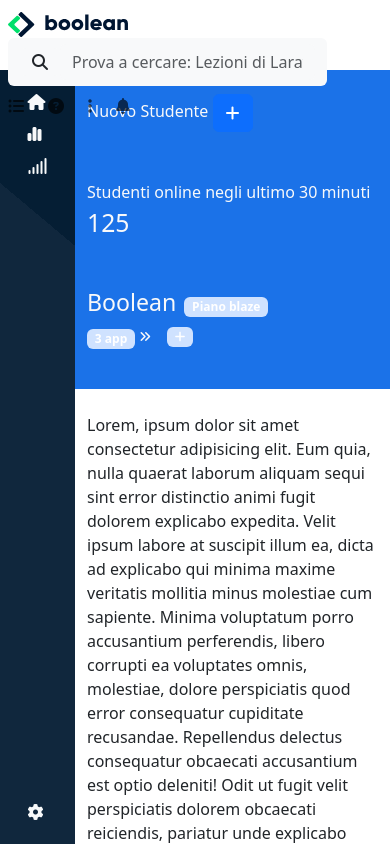
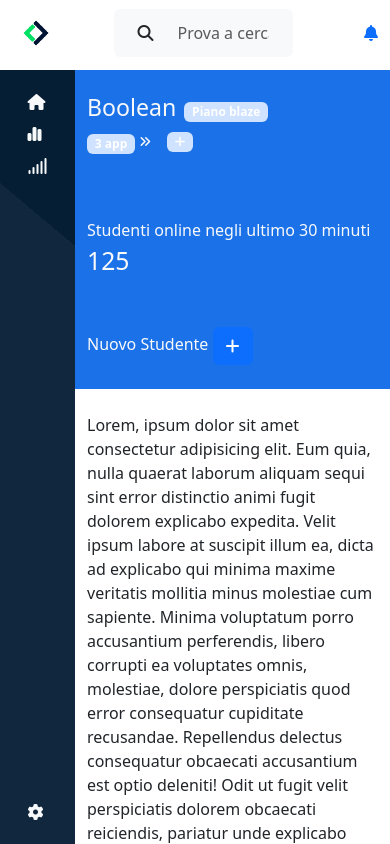
Before and after one commit to MassimoRomano/html-css-bootstrap-dashboard, a plain HTML site: page index.html in a window 390 px wide. Drawn offline with nearby package versions, Linux system fonts and the light colour scheme.

Commit message:
fix header nav

```diff
--- a/assets/style.css
+++ b/assets/style.css
@@ -30,6 +30,15 @@ body{
 
 }
 
+.icon-menu{
+  @media screen and (max-width: 768px){
+      span i{
+          display: none;
+      }
+  }
+
+}
+
 main{
   flex-grow: 1;
   height: 100%;
--- a/index.html
+++ b/index.html
@@ -16,30 +16,38 @@
 <body>
     <!-- header section -->
     <header class="site-header ">
-        <nav class="navbar navbar-expand-sm navbar-light px-2">
-            <div class="col-md-2">
-                <a class="navbar-brand" href=""><img width="120" src="./assets/img/logo.svg" alt=""></a>
-            </div>
-            <div class="serch-box input-group-text col-md-8 border-0 bg-light">
+        <nav class="navbar navbar-expand-sm navbar-light px-3">
+            <a class="navbar-brand col-2 col-xl-2" href="#">
+                <img src="./assets/img/logo.svg" alt="Bootstrap" width="120" height="50" class="d-none d-xl-block d-md-block d-sm-none">
+                <img src="./assets/img/mobile-logo.png" alt="Bootstrap" width="40" class="d-block d-xl-none d-md-none d-sm-block">
+              </a>
+            <div class="serch-box input-group-text col-6 col-sm-8 col-xl-8  border-0 bg-light">
                 <span class="input-group-text border-0">
                     <i class="fa-solid fa-magnifying-glass"></i>
                 </span>
                 <input class="form-control border-0 searchbar_bg bg-light" type="text"
                     placeholder="Prova a cercare: Lezioni di Laravel" aria-label="Search">
             </div>
-            <div class="col-md-2 d-flex justify-content-end gap-4 align-items-center ">
-                <span class="navbar-text">
+            <div class="icon-menu col-2 col-md-2 col-xl-2 d-flex justify-content-end gap-4 align-items-center ">
+                <span class="navbar-text d-xl-block d-md-block d-sm-none">
                     <i class="fa-solid fa-list-ul"></i>
                 </span>
-                <span class="navbar-text">
+                <span class="navbar-text d-xl-block d-md-block d-sm-none">
                     <i class="fas fa-question-circle"></i>
                 </span>
-                <span class="navbar-text">
+                <span class="navbar-text d-xl-block d-md-block d-sm-none">
                     <i class="fas fa-ellipsis-v"></i>
                 </span>
-                <span class="navbar-text  ">
-                    <i class="fas fa-bell"></i>
-                </span>
+                <div class="dropdown col-2 col-xl-2">
+                    <a class="dropstart" href="#" role="button dropdown-toggle " data-bs-toggle="dropdown"
+                        aria-expanded="false">
+                        <i class="fas fa-bell "></i>
+                        <ul class="dropdown-menu dropdown-menu-end">
+                            <li><a class="dropdown-item" href="#">Action</a></li>
+                            <li><a class="dropdown-item" href="#">Another action</a></li>
+                            <li><a class="dropdown-item" href="#">Something else here</a></li>
+                        </ul>
+                </div>
             </div>
         </nav>
     </header>
@@ -71,7 +79,7 @@
             <section class="banner text-light">
                 <div class="container-fluid">
                     <div class="row">
-                        <div class="py-4 col-12 col-lg-6 order-3 order-lg-1">
+                        <div class="py-4 col-12 col-xl-6  ">
                             <div class="d-flex align-items-center gap-2">
                                 <h3>Boolean</h3>
                                 <span class="badge bg-primary-subtle">Piano
@@ -95,12 +103,12 @@
                                 </ul>
                             </div>
                         </div>
-                        <div class="py-4 col-12 col-lg-3 order-2 order-lg-2">
+                        <div class="py-4 col-12 col-xl-3 ">
                             <span>Studenti online negli ultimo 30
                                 minuti</span> <br>
                             <span class="fs-2">125</span>
                         </div>
-                        <div class="py-4 col-12 col-lg-3 order-1 order-lg-3">
+                        <div class="py-4  col-12 col-xl-3 ">
                             <span>Nuovo Studente</span>
                             <a class="btn btn-primary" data-bs-toggle="offcanvas" href="#offcanvasExample" role="button"
                                 aria-controls="offcanvasExample">
```
